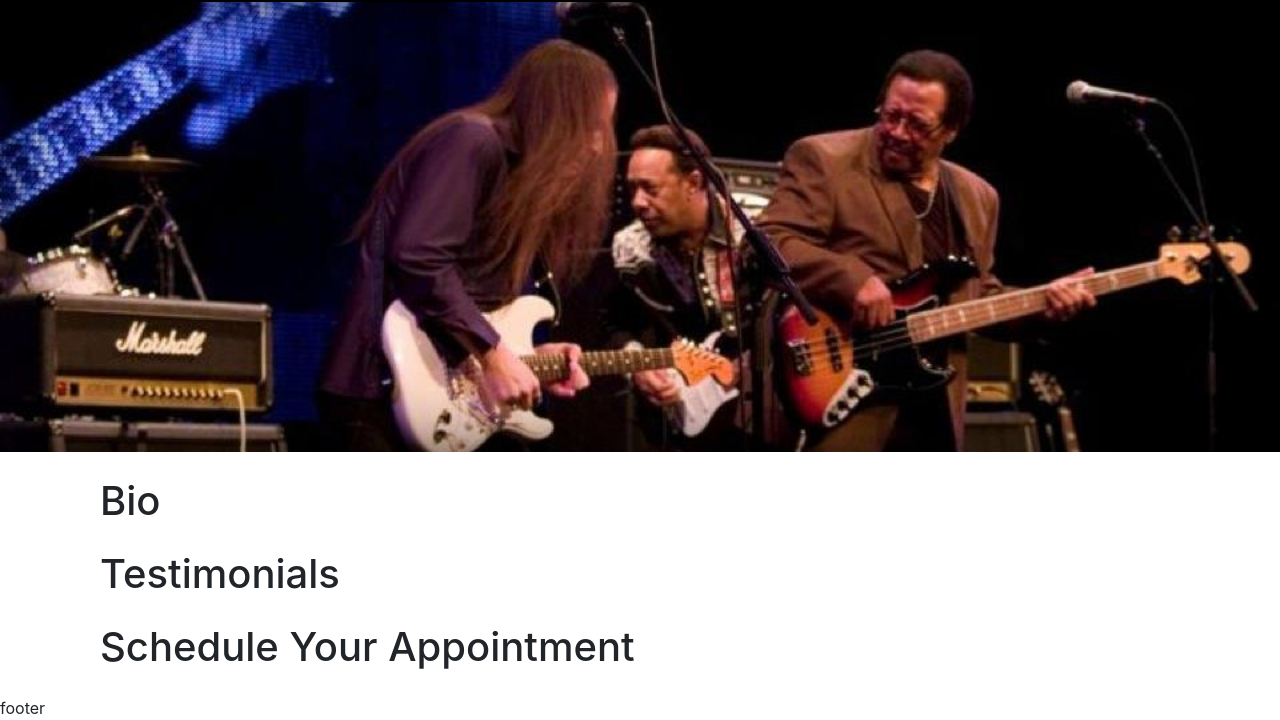
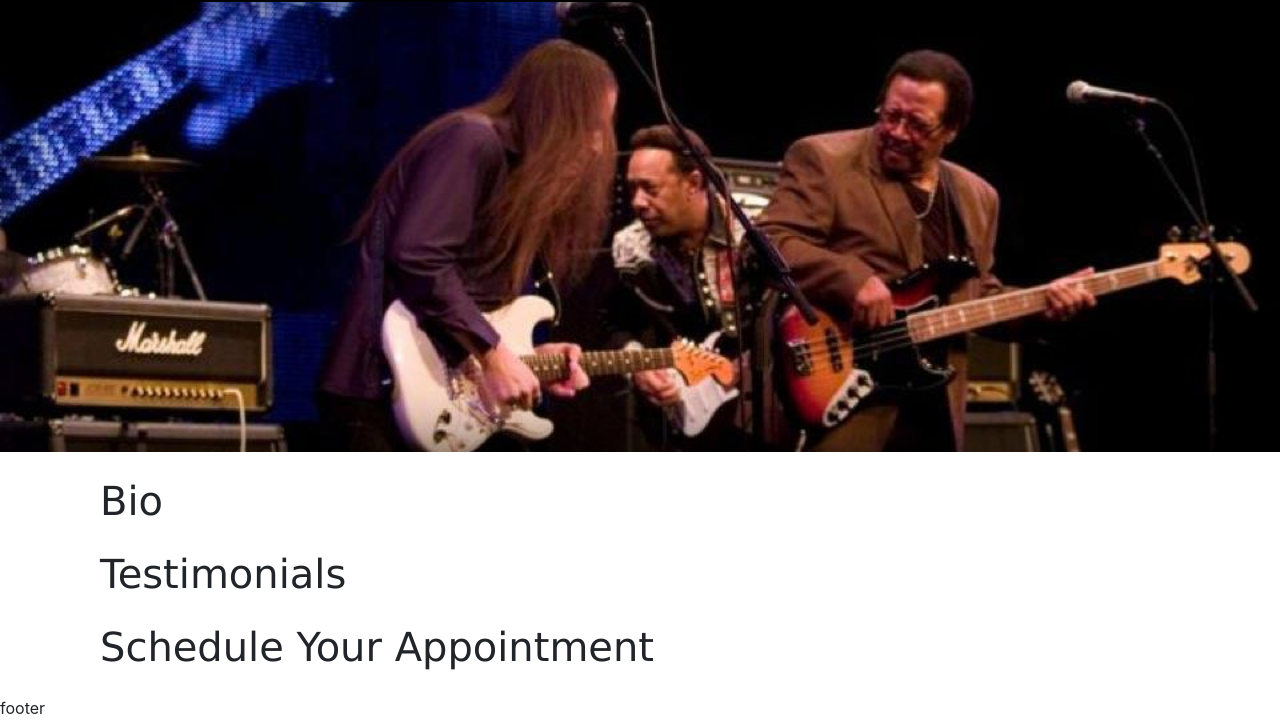
Before and after one commit to mattattaq/vincent-fults-guitar, a website: page index.html in a window 1280 px wide. Shown: the part 83-803 px from the top of the page. Drawn offline with nearby package versions, Linux system fonts and the light colour scheme.

Commit message:
wip
* updating body fonts

```diff
--- a/scss/_general.scss
+++ b/scss/_general.scss
@@ -5,6 +5,7 @@ body{
         margin-top: 70px;
     }
 }
+
 .section {
     margin-top: 25px;
     margin-bottom: 25px;
@@ -29,3 +30,6 @@ body{
         height: 250px;
     }
 }
+#content {
+    font-family: "Lucida Sans Unicode", "Lucida Grande", sans-serif !important;
+}
--- a/views/content.html
+++ b/views/content.html
@@ -1,6 +1,6 @@
 <div class="hero-img">
 </div>
-<div class="container">
+<div class="container" id="content">
     <div class="col-md-12 section" id="about">
         <h1>Bio</h1>
     </div>
```
Also changed, not shown: css/styles.css.
